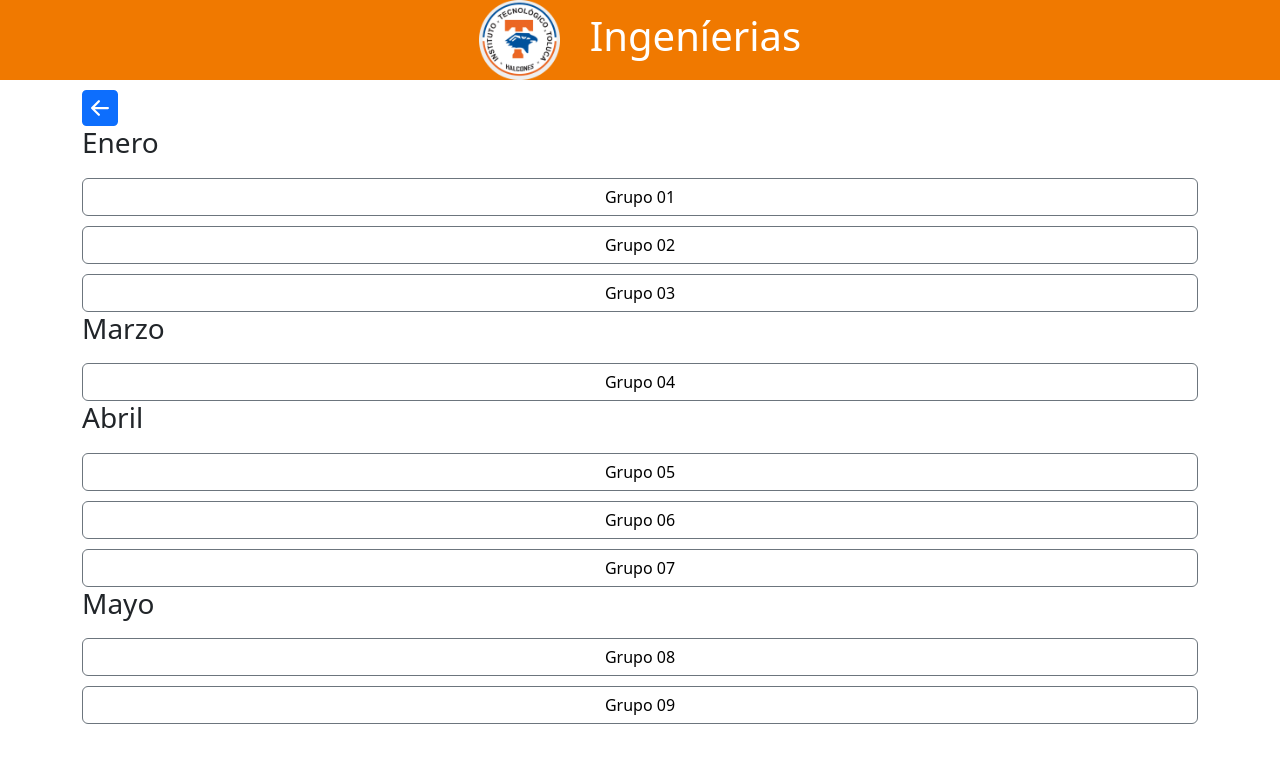
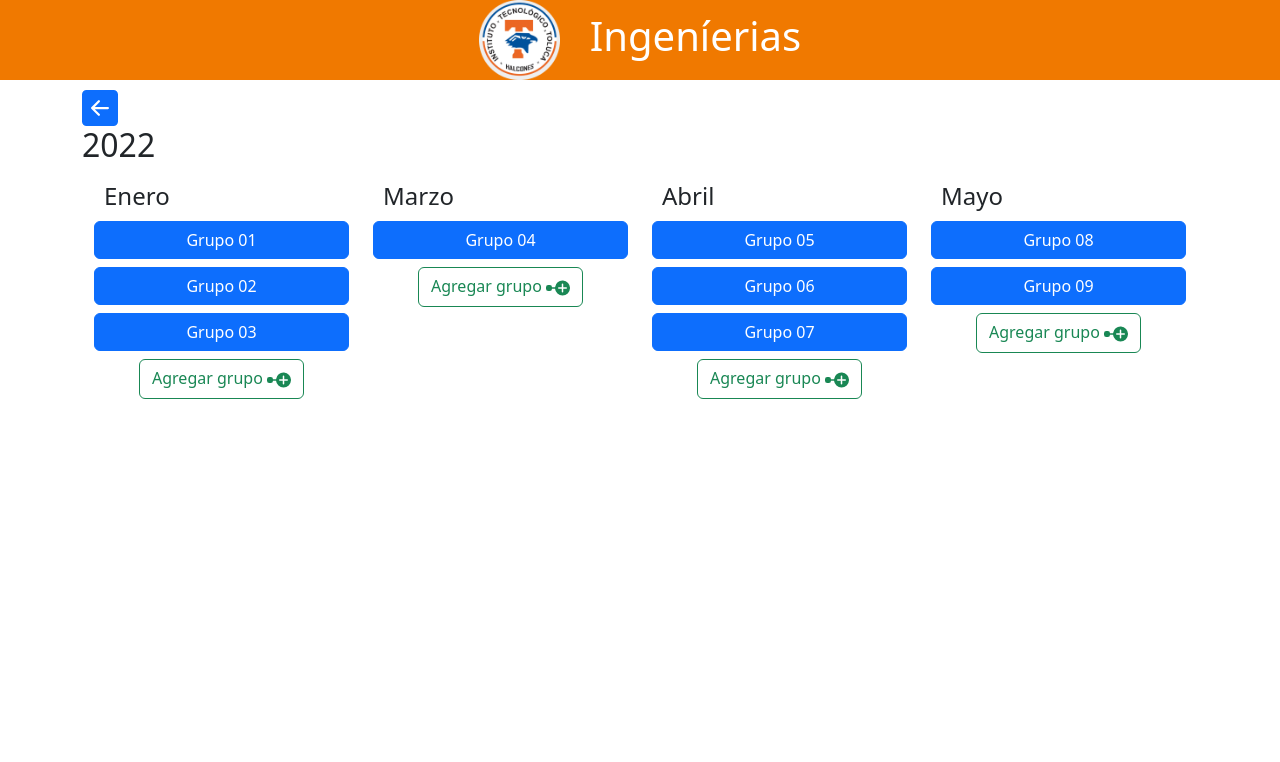
Before and after one commit to KevSSSSSS/itt-residencias, a React (Create React App) app: page /groups in a window 1280 px wide. Shown: the top 762 px of the page. Built offline with nearby package versions, Linux system fonts and the light colour scheme.

Commit message:
Cambios antes de linux
Estos cambios se subieron antes de cambiar a linux

```diff
--- a/src/App.js
+++ b/src/App.js
@@ -1,6 +1,7 @@
 import "./App.css";
 import NavMain from "./components/NavMain";
 import { BrowserRouter as Router, Routes, Route } from "react-router-dom";
+import 'bootstrap/dist/css/bootstrap.min.css';
 
 import Residents from "./screens/Residents";
 import AddResident from "./screens/AddResident";
--- a/src/screens/AddResident.js
+++ b/src/screens/AddResident.js
@@ -9,7 +9,7 @@ import {
   ButtonGroup,
   ToggleButton,
 } from "react-bootstrap";
-import { Link } from "react-router-dom";
+import { Link, useLocation } from "react-router-dom";
 import {
   BsFillArrowLeftSquareFill,
   BsFillPersonPlusFill,
@@ -40,17 +40,19 @@ export default function AddResident() {
   const [radioValue, setRadioValue] = useState(1);
   const [approved, setApproved] = useState(null);
 
+  const location = useLocation();
+  const group = location.state.group;
+
   return (
     <Container style={{ marginTop: 10 }}>
-      <Link to={"/"}>
+      <Link to={"/groups"}>
         <BsFillArrowLeftSquareFill size={36} />
       </Link>
       {/*Datos del alumno*/}
       <h1>
         <BsFillPersonPlusFill size={45}></BsFillPersonPlusFill>
-        Agregar un residente
+        Agregar un residente al grupo {group}
       </h1>
-
       <br></br>
       <h5>Datos del alumno</h5>
       <Form>
@@ -142,12 +144,6 @@ export default function AddResident() {
                   </ToggleButton>
                 ))}
               </ButtonGroup>
-            </Col>
-          </Row>
-          <Row>
-            <Col>
-              <Form.Label>Domicilio</Form.Label>
-              <Form.Control type="text"></Form.Control>
             </Col>
           </Row>
           <Row>
@@ -343,6 +339,8 @@ export default function AddResident() {
           <Form.Control type="file" multiple></Form.Control>
         </Col>
         <br></br>
+        <Form.Label>Comentarios</Form.Label>
+        <Form.Control  as="textarea" rows={3}></Form.Control>
         {approved && (
           <>
             <h5>Datos del asesor interno</h5>
--- a/src/screens/Groups.js
+++ b/src/screens/Groups.js
@@ -1,44 +1,88 @@
-import React from "react";
-import { Button, Container } from "react-bootstrap";
+import React, { useEffect, useState } from "react";
+import { Button, Container, Row, Col, Modal, Form } from "react-bootstrap";
 import { Link } from "react-router-dom";
 import { groups } from "../test/DataExample";
-import {BsFillArrowLeftSquareFill} from "react-icons/bs";
+import { BsFillArrowLeftSquareFill, BsFillNodePlusFill } from "react-icons/bs";
 
 //Datos de ejemplo
 import { residents } from "../test/DataExample";
 
 export default function Groups() {
-  let newArray = [];
+  const [show, setShow] = useState(false);
+  const [newGroup, setNewGroup] = useState(0);
+
+  const handleClose = () => setShow(false);
+  const handleShow = () => setShow(true);
   return (
+    <>
       <Container style={{ marginTop: 10 }}>
         <Link to={"/"}>
-        <BsFillArrowLeftSquareFill size={36}/>
+          <BsFillArrowLeftSquareFill size={36} />
         </Link>
+        <h2>2022</h2>
+        <Container>
+          <Row>
             {groups.map((e) => {
               return (
-          <>
-            <h3>{e.mounth}</h3>
+                <Col>
+                  <h4 style={{ margin: 10, width: "80%" }}>{e.mounth}</h4>
                   {e.groups.map((i) => {
-              newArray = [];
-              residents.map((r)=>{
-                if (i == r.group) {
-                  newArray.push(r);
-                }
-              })
                     return (
-                <Link to="/home" state={{ residents: newArray, group: i }}>
+                      <Col>
+                        <Link to={"/add"} state={{ group: i }}>
                           <Button
-                    variant="outline-secondary"
-                    style={{ color: "#000", width: "100%", marginTop: 10 }}
+                            variant="primary"
+                            style={{ marginBottom: 8, width: "100%" }}
                           >
                             Grupo {i}
                           </Button>
                         </Link>
+                      </Col>
                     );
                   })}
+                  <div
+                    style={{
+                      justifyContent: "center",
+                      alignItems: "center",
+                      display: "flex",
+                    }}
+                  >
+                    <Button variant="outline-success" onClick={handleShow}>
+                      Agregar grupo{" "}
+                      <BsFillNodePlusFill size={24}></BsFillNodePlusFill>
+                    </Button>
+                  </div>
+                </Col>
+              );
+            })}
+          </Row>
+        </Container>
+      </Container>
+      <Modal show={show} onHide={handleClose}>
+        <Modal.Header closeButton>
+          <Modal.Title>Modal heading</Modal.Title>
+        </Modal.Header>
+        <Modal.Body>
+          <Form>
+            <Form.Group className="mb-3" controlId="exampleForm.ControlInput1">
+              <Form.Label>Numero del grupo</Form.Label>
+              <Form.Control
+                type="number"
+                placeholder="Grupo 00"
+                autoFocus
+              />
+            </Form.Group>
+          </Form>
+        </Modal.Body>
+        <Modal.Footer>
+          <Button variant="secondary" onClick={handleClose}>
+            Cerrar
+          </Button>
+          <Button variant="primary" onClick={handleClose}>
+            Agregar grupo
+          </Button>
+        </Modal.Footer>
+      </Modal>
     </>
   );
-      })}
-    </Container>
-  );
 }
--- a/src/screens/MainMenu.js
+++ b/src/screens/MainMenu.js
@@ -15,7 +15,7 @@ export default function MainMenu() {
       </Row>
       <Row style={{ marginTop: 10 }} className="justify-content-md-center">
         <Col>
-          <Link to={"/add"}>
+          <Link to={"/groups"}>
             <Button
               variant="warning"
               style={{
--- a/src/test/DataExample.js
+++ b/src/test/DataExample.js
@@ -1,4 +1,4 @@
-export const semesters = ["9 Noveno", "10 Decimo", "11 Onceavo", "12 Doceavo", "13 Treceavo"];
+export const semesters = ["8 Octavo","9 Noveno", "10 Decimo", "11 Onceavo", "12 Doceavo", "13 Treceavo"];
 
 export const careers = [
   "Mecatronica",
@@ -14,20 +14,22 @@ export const careers = [
 
 export const groups = [
   {
+    year: "2022",
     mounth: "Enero",
     groups: ["01", "02", "03"],
   },
   {
+    year: "2022",
     mounth: "Marzo",
     groups: ["04"],
   },
   {
-    name: "03",
+    year: "2022",
     mounth: "Abril",
     groups: ["05", "06", "07"],
   },
   {
-    name: "01",
+    year: "2022",
     mounth: "Mayo",
     groups: ["08", "09"],
   },
```
Also changed, not shown: package.json (+10 -0 lines), src/database/main.js (added, +16 -0 lines), src/database/metods.js (added), 1 other file (tests, documents, lock files or other folders). Lines whose indentation alone changed are shown as unchanged.
